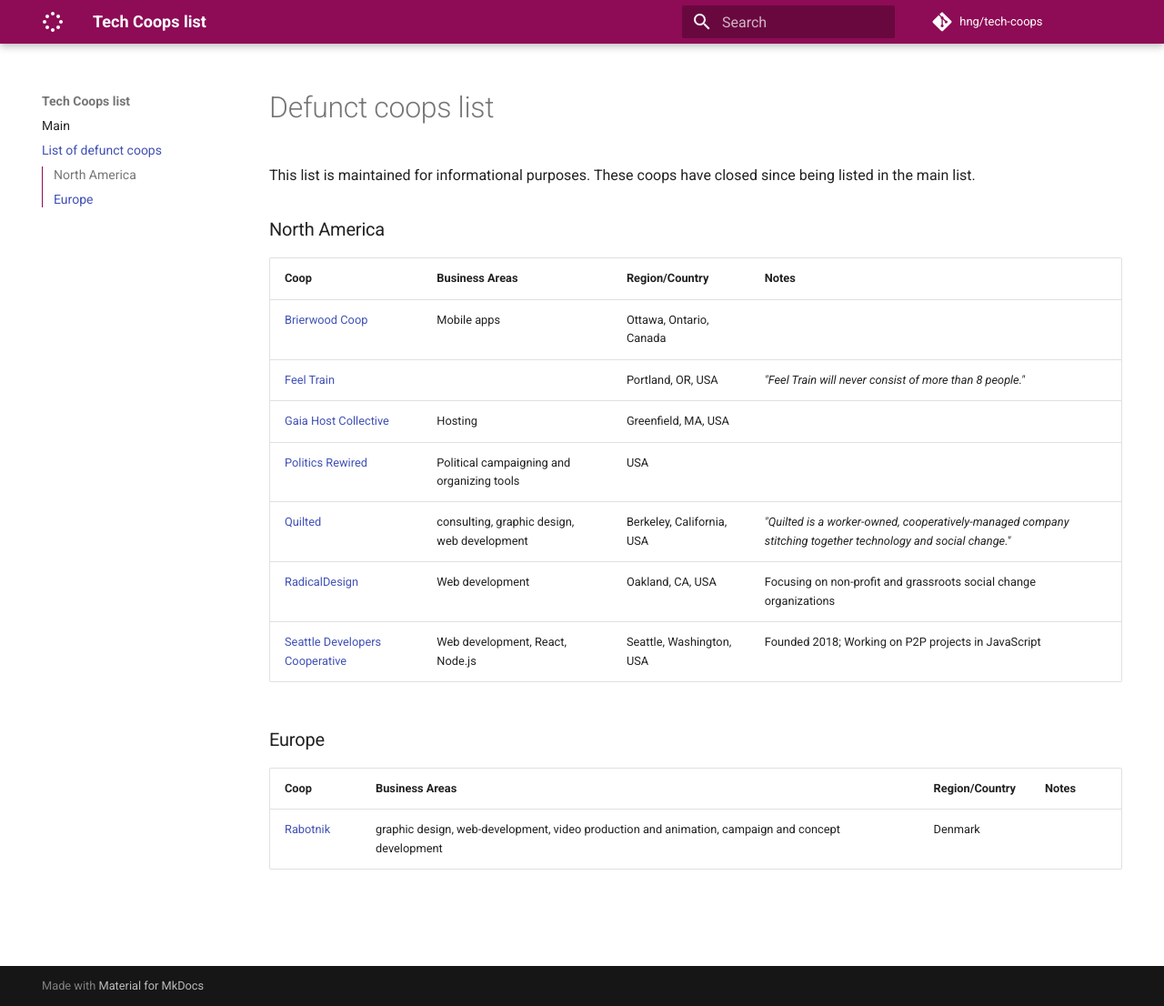
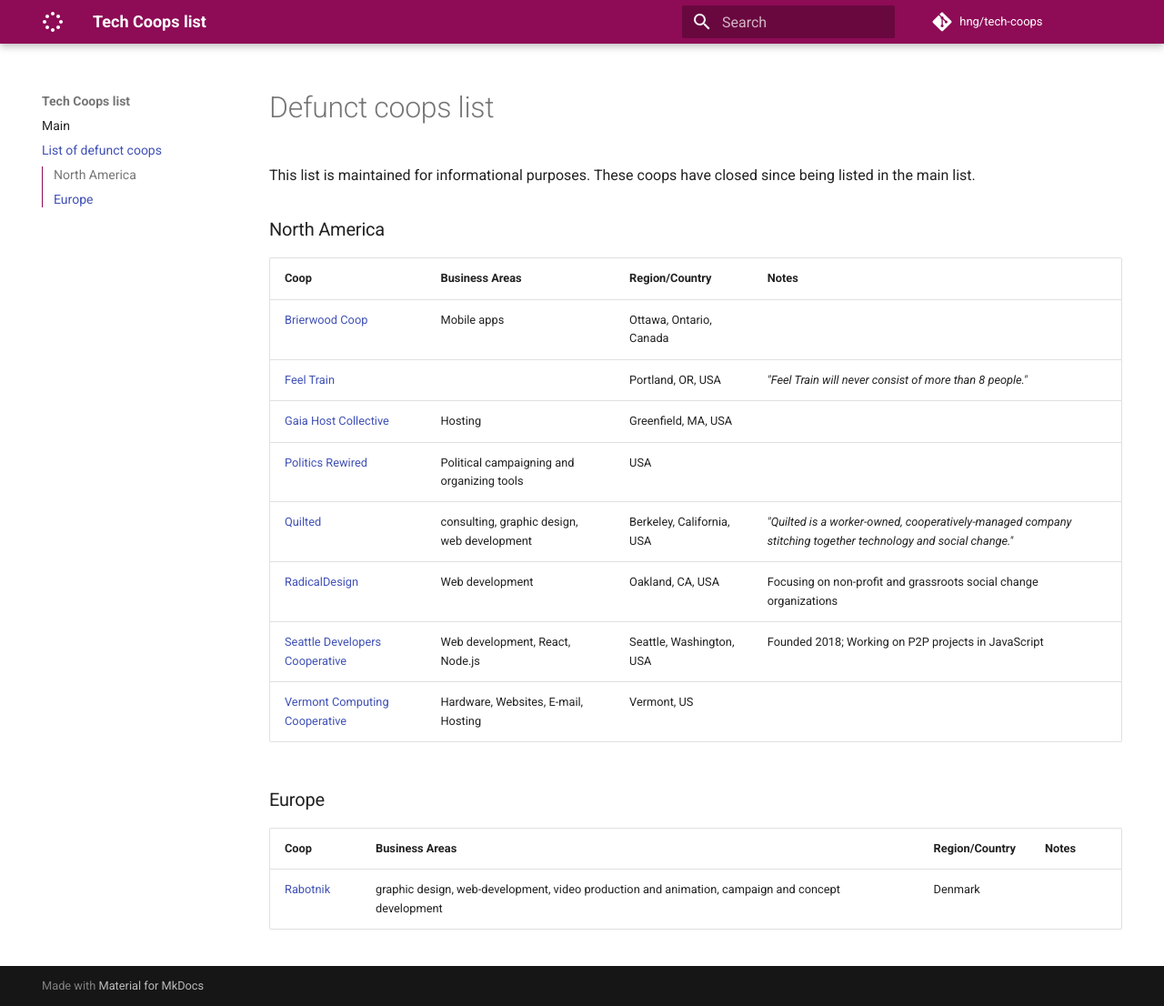
Before and after one commit to hng/tech-coops, an MkDocs documentation site: the page built from docs/DEFUNCT.md, in a window 1280 px wide and 1106 px high. Shown: the whole window at 91% size. Built offline with MkDocs 1.6.1 and Material for MkDocs 9.7.7, drawn with Linux system fonts in a browser that asks for light colours; comment, search, counter and statistics services are not loaded.

Commit message:
Move to DEFUNCT list

```diff
--- a/DEFUNCT.md
+++ b/DEFUNCT.md
@@ -12,6 +12,7 @@ Coop | Business Areas | Region/Country | Notes
 [Quilted](http://quilted.coop) | consulting, graphic design, web development | Berkeley, California, USA | *"Quilted is a worker-owned, cooperatively-managed company stitching together technology and social change."*
 [RadicalDesign](http://radicaldesigns.org) | Web development  | Oakland, CA, USA | Focusing on non-profit and grassroots social change organizations
 [Seattle Developers Cooperative](https://seattledevelopers.coop/) | Web development, React, Node.js | Seattle, Washington, USA | Founded 2018; Working on P2P projects in JavaScript
+[Vermont Computing Cooperative](https://vtcc.coop/) | Hardware, Websites, E-mail, Hosting | Vermont, US | |
 
 ### Europe
 
```
